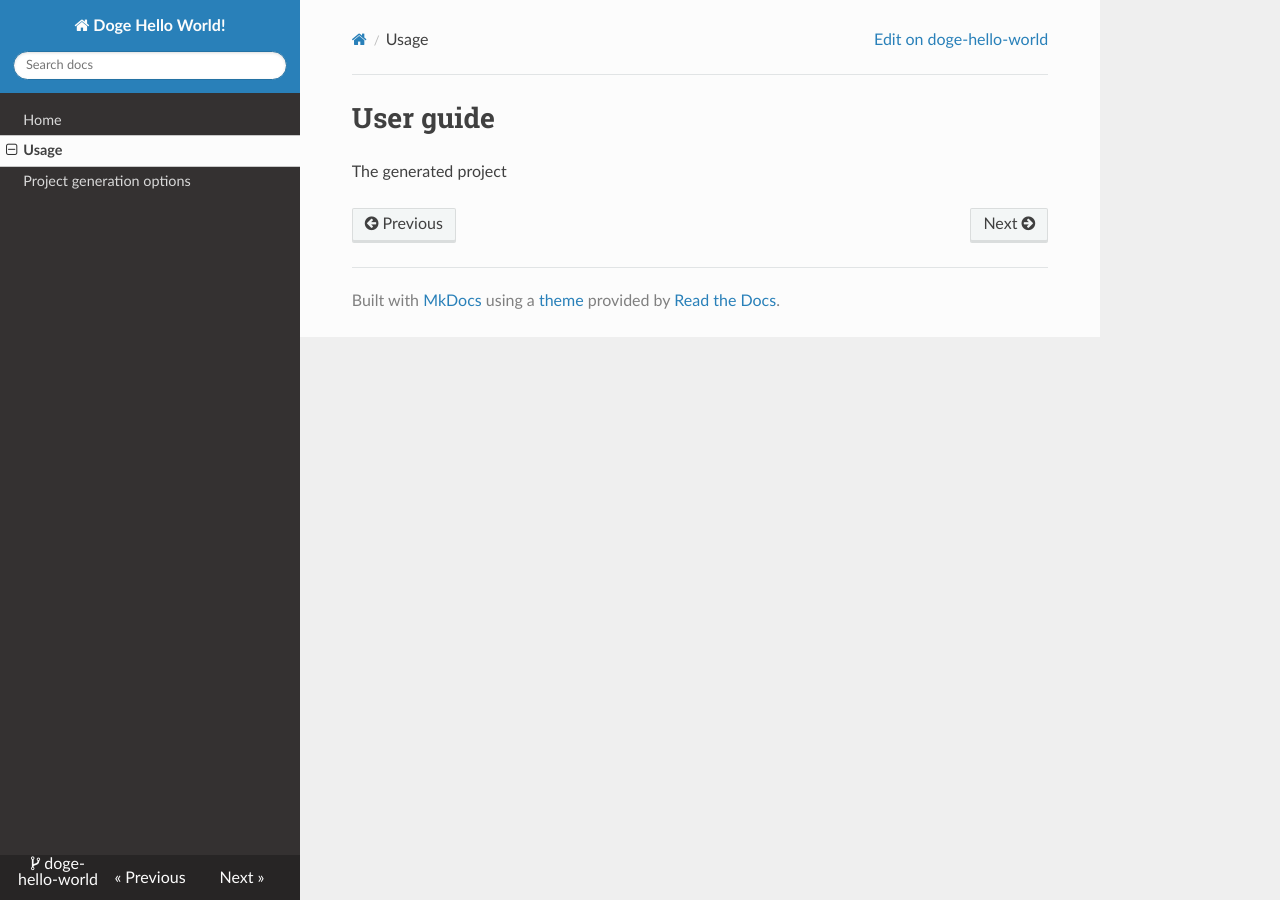
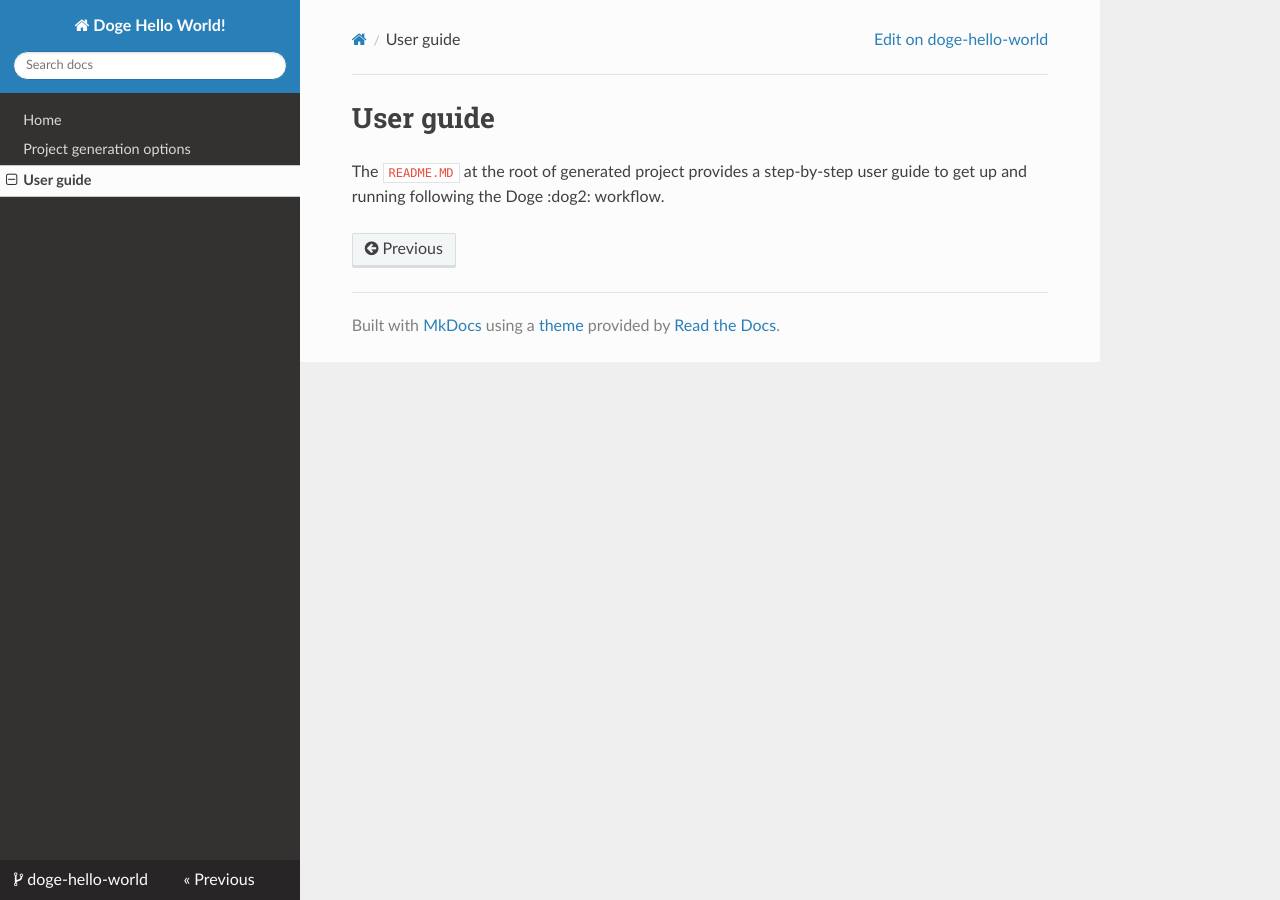
Before and after one commit to martibosch/cookiecutter-doge, an MkDocs documentation site: the page built from docs/user-guide.md, in a window 1280 px wide. Built offline with MkDocs 1.6.1, drawn with Linux system fonts in a browser that asks for light colours; nearby versions of some CDN libraries.

Commit message:
updated user guide

```diff
--- a/docs/user-guide.md
+++ b/docs/user-guide.md
@@ -1,3 +1,3 @@
 # User guide
 
-The generated project
+The `README.MD` at the root of generated project provides a step-by-step user guide to get up and running following the Doge :dog2: workflow.
--- a/mkdocs.yml
+++ b/mkdocs.yml
@@ -6,8 +6,8 @@ repo_url: https://github.com/martibosch/doge-hello-world
 repo_name: doge-hello-world
 nav:
     - Home: index.md
-    - Usage: user-guide.md
     - Project generation options: project-generation-options.md
+    - User guide: user-guide.md
 theme:
     name: readthedocs
     language: en
```
